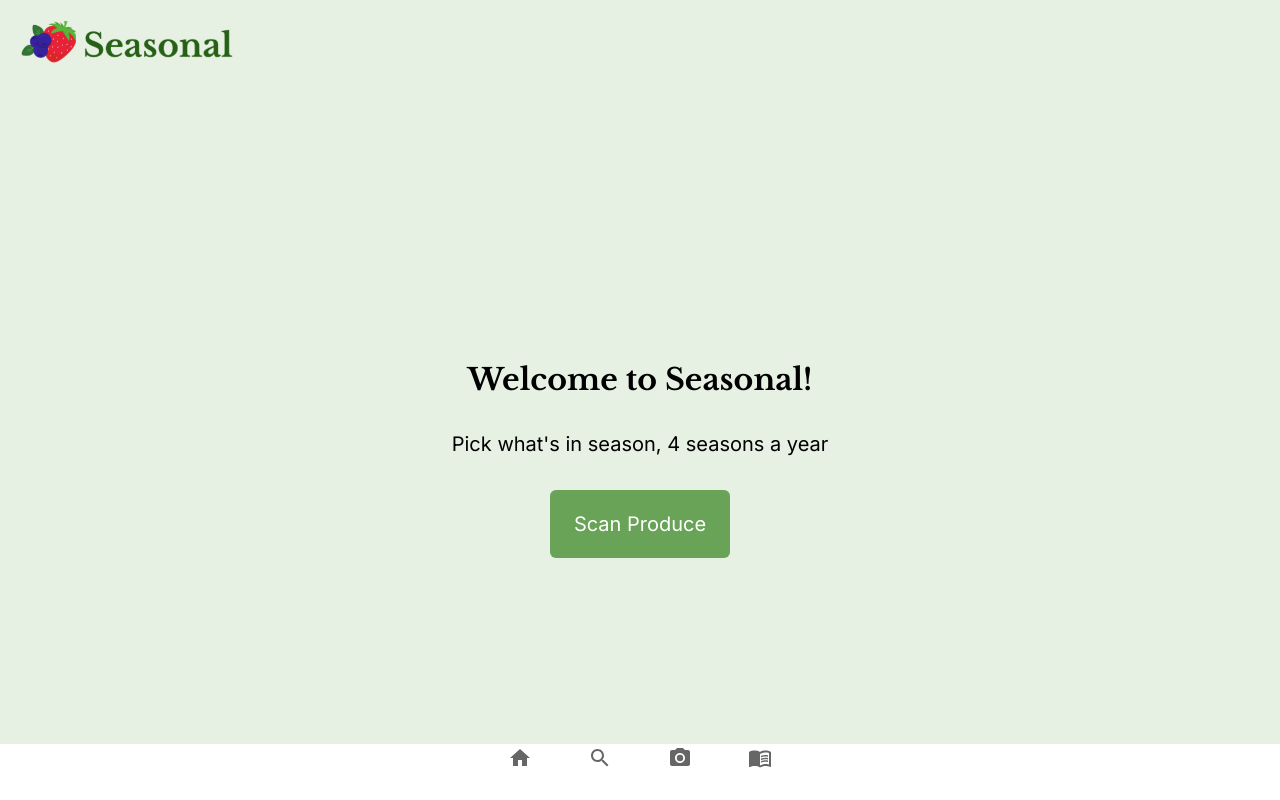
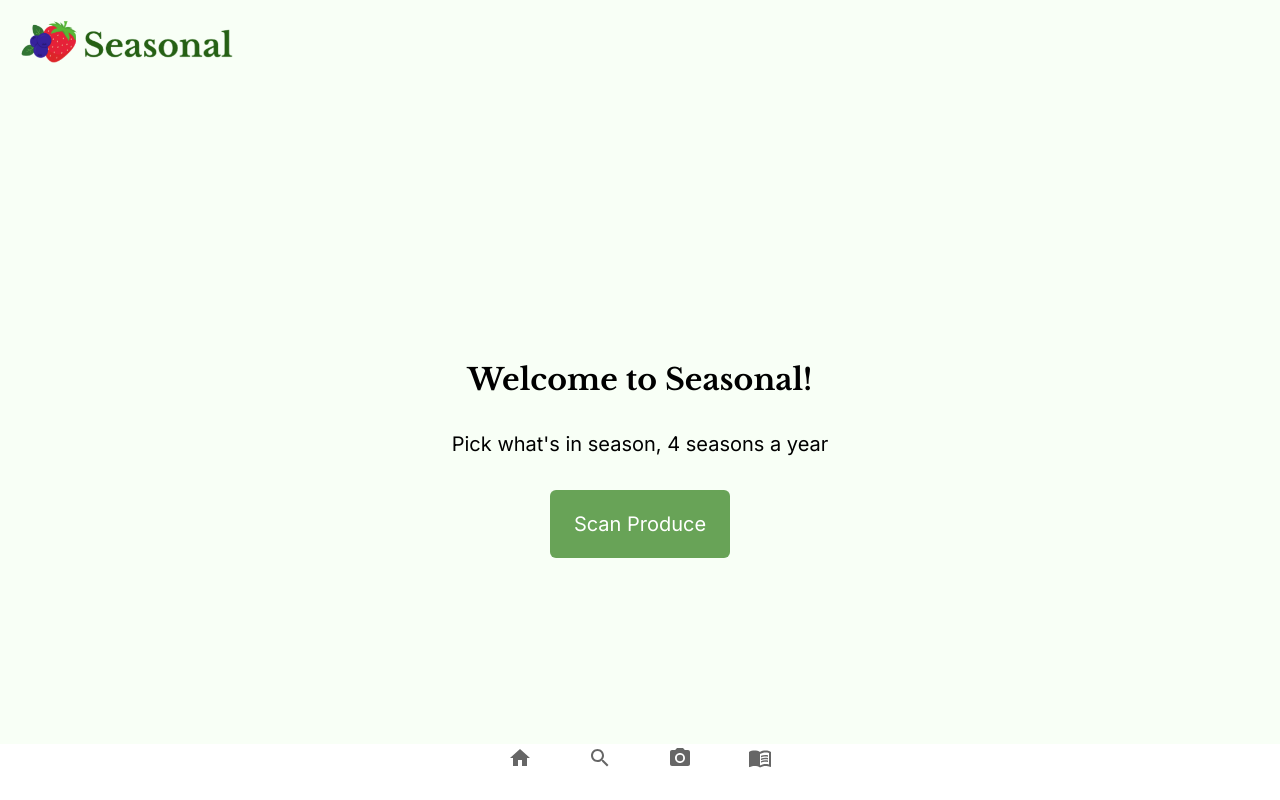
Before and after one commit to billie-zhang/Seasonal, a React (Create React App) app: page / in a window 1280 px wide. Built offline with nearby package versions, Linux system fonts and the light colour scheme; no server answers.

Commit message:
add more colors

```diff
--- a/tailwind.config.js
+++ b/tailwind.config.js
@@ -11,7 +11,9 @@ module.exports = {
         'dark-brown': '#2E221F',
         'green': '#68A357',
         'dark-green': '#256014',
-        'pale-green': '#E6F0E3',
+        'light-green': '#E6F0E3',
+        'pale-green': '#F8FFF6',
+
       },
     },
     fontFamily: {
```
